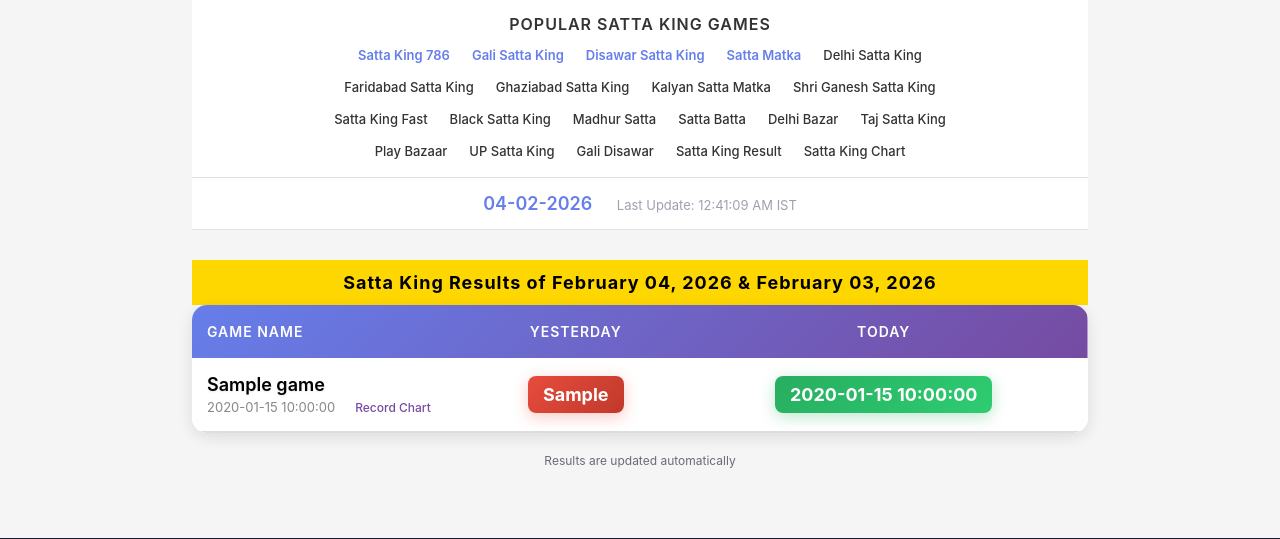
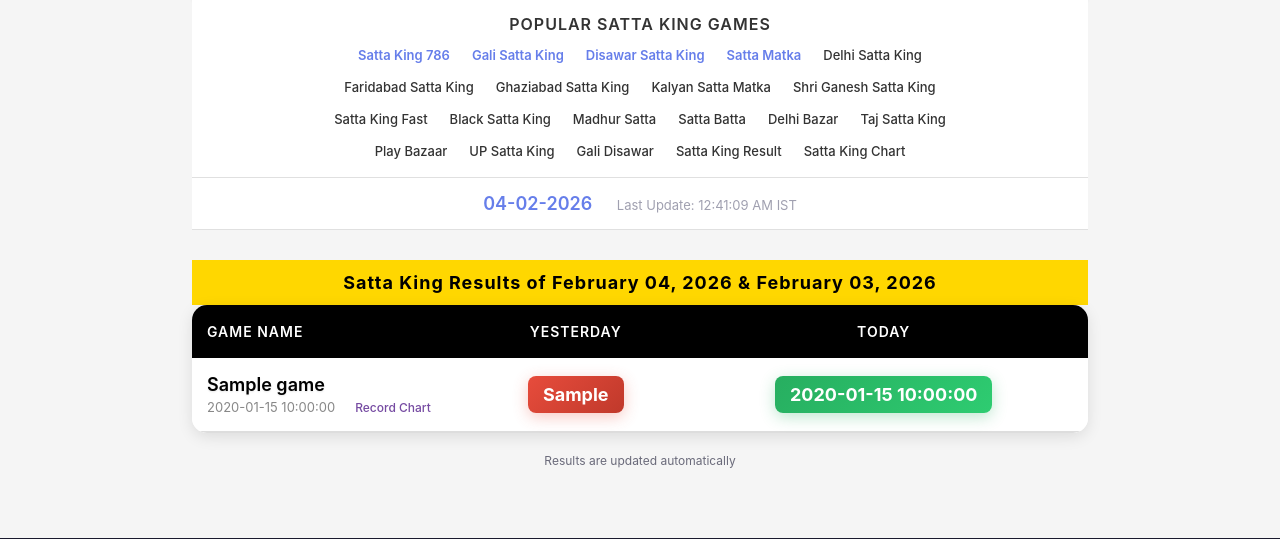
Before and after one commit to codinghunt24/sattawala, a Flask app: page / in a window 1280 px wide. Shown: the part 178-717 px from the top of the page. Run offline with Flask 3, Linux system fonts and the light colour scheme; a database or web service that is not in the repository returns one stand-in record (values such as "Sample title"); some libraries are stand-ins or nearby versions.

Commit message:
Make game result table header have a black background
Update the background color of the game result table header in `templates/index.html` from a gradient to solid black.

Replit-Commit-Author: Agent
Replit-Commit-Session-Id: aee7e865-1a99-432c-9787-d3033c94b277
Replit-Commit-Checkpoint-Type: full_checkpoint
Replit-Commit-Event-Id: bede9983-0fa8-4b8b-ba08-633e8b370eaa
Replit-Commit-Screenshot-Url: https://storage.googleapis.com/screenshot-production-us-central1/5c5b60f3-96fb-4ea4-8b2d-7cb9d62b34ba/aee7e865-1a99-432c-9787-d3033c94b277/8aMivB0
Replit-Helium-Checkpoint-Created: true

```diff
--- a/templates/index.html
+++ b/templates/index.html
@@ -153,7 +153,7 @@
     }
 
     .games-table thead {
-        background: linear-gradient(135deg, #667eea 0%, #764ba2 100%);
+        background: #000;
     }
 
     .games-table th {
```
